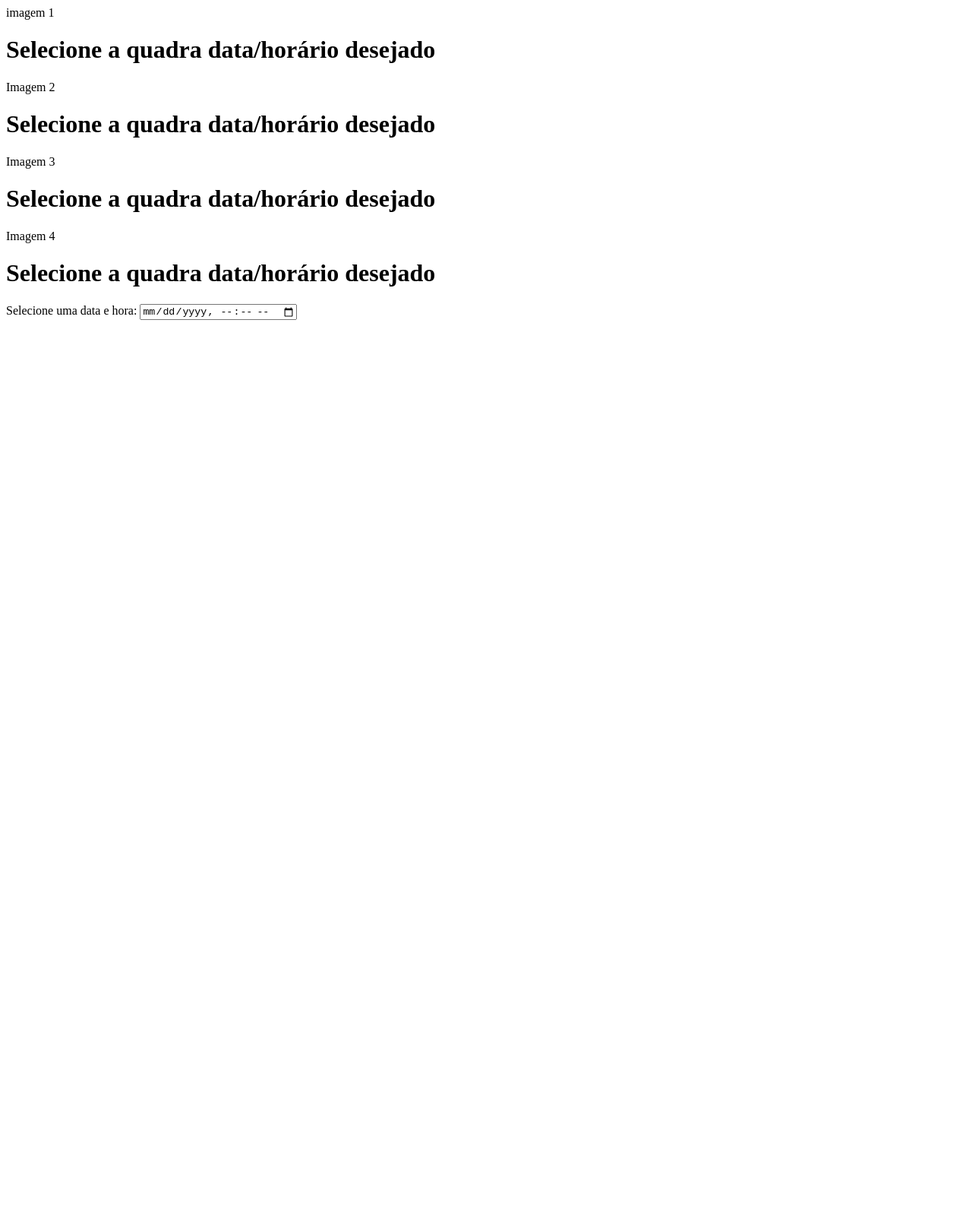
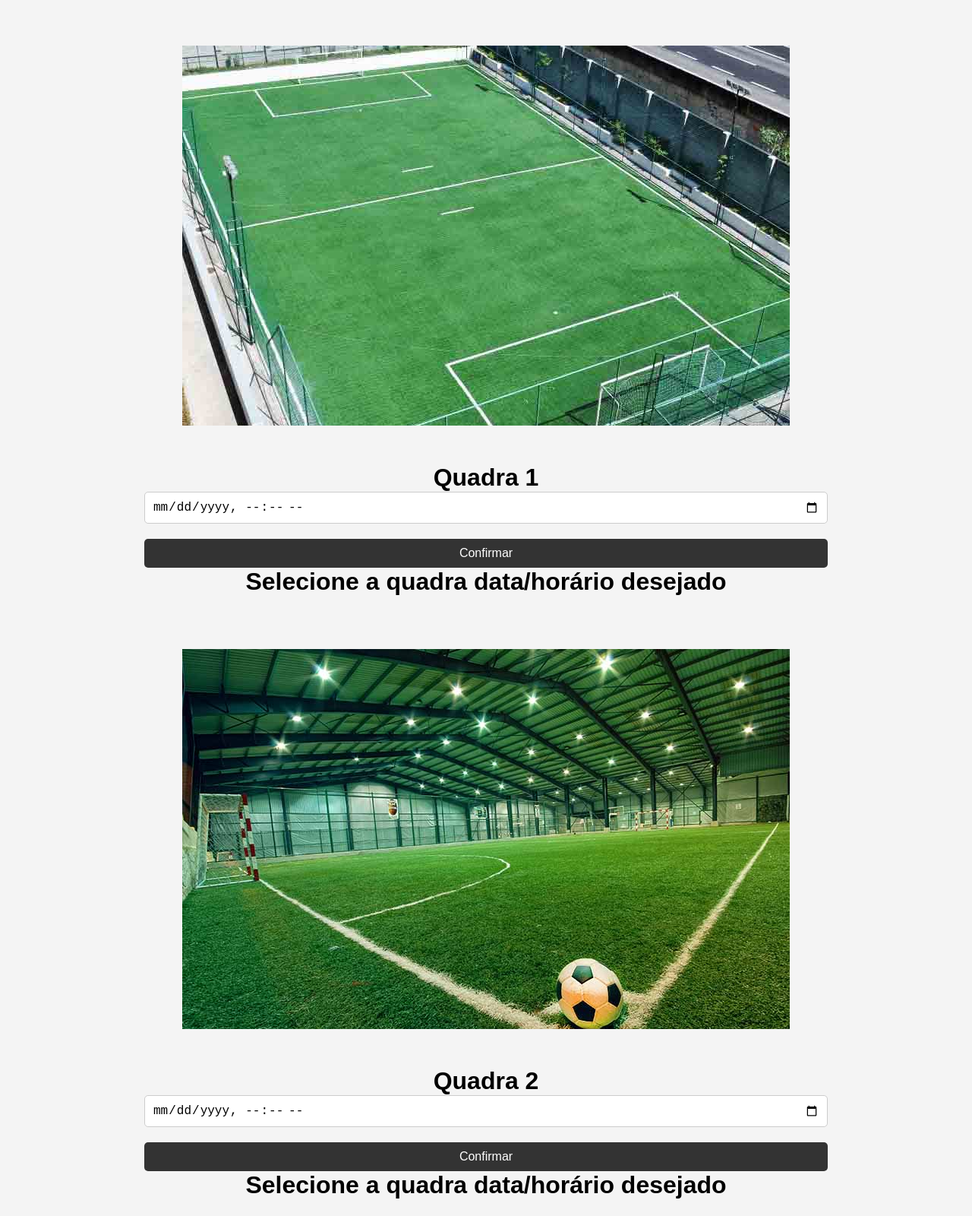
Before and after one commit to JuanVP4/Juan_Peres, a plain HTML site: page selecionarquadras.html in a window 1280 px wide. Shown: the top 1600 px of the page at 76% size. Before the commit the page ends 800 px from the top, so only its background shows below. Drawn offline with Linux system fonts and the light colour scheme.

Commit message:
Add upload do trabalho atualizado
Ok.

```diff
--- a/globals.css
+++ b/globals.css
@@ -351,3 +351,31 @@ button:hover {
         opacity: 1;
     }
 }
+
+.img_1 {
+    background-image: url(Camp_1.jpg);
+    width: 600px;
+    height: 400px;
+}
+
+.img_2 {
+    background-image: url(Camp_2.jpg);
+    width: 600px;
+    height: 400px;
+}
+
+.img_3 {
+    background-image: url(Camp_3.jpeg);
+    width: 600px;
+    height: 400px;
+}
+
+.img_4 {
+    background-image: url(Camp_4.jpg);
+    width: 600px;
+    height: 400px;
+}
+
+.login_body {
+
+}
--- a/selecionarquadras.html
+++ b/selecionarquadras.html
@@ -1,34 +1,116 @@
 <!DOCTYPE html>
-<html lang="en">
+<html lang="pt-br">
 <head>
   <meta charset="UTF-8">
   <meta name="viewport" content="width=device-width, initial-scale=1.0">
+  <link rel="stylesheet" href="globals.css">
+  <style>
+    body {
+      display: flex;
+      flex-direction: column;
+      align-items: center;
+    }
+
+    .image-text-container {
+      text-align: center;
+      margin: 10px;
+    }
+
+    .img-container {
+      display: flex;
+      flex-direction: column;
+    }
+
+    .img_1, .img_2, .img_3, .img_4 {
+      width: 800px; /* Ajuste a largura conforme necessário */
+      height: 500px; /* Ajuste a altura conforme necessário */
+      margin: 50px; /* Adicione margem entre as imagens */
+      background-color: #ccc; /* Adicione uma cor de fundo para simular as imagens */
+      background-repeat: no-repeat;
+    }
+
+    button {
+      margin-top: 10px;
+    }
+  </style>
   <title>Document</title>
 </head>
-<body>
-  <div class="img_1">imagem 1</div>
-  <h1 >Selecione a quadra data/horário desejado</h1>
-  <div class="img_2">Imagem 2</div>
-  <h1>Selecione a quadra data/horário desejado</h1>
-  <div class="img_3">Imagem 3</div>
-  <h1>Selecione a quadra data/horário desejado</h1>
-  <div class="img_4">Imagem 4</div>
-  <h1>Selecione a quadra data/horário desejado</h1>
+<body class="login_body">
+  <div class="image-text-container">
+    <div class="img-container">
+      <div class="img_1"></div>
+      <h1>Quadra 1</h1>
+      <input type="datetime-local" id="datetime_1" name="datetime_1">
+      <button onclick="confirmarReserva(1)">Confirmar</button>
+    </div>
+    <h1>Selecione a quadra data/horário desejado</h1>
+  </div>
 
+  <div class="image-text-container">
+    <div class="img-container">
+      <div class="img_2"></div>
+      <h1>Quadra 2</h1>
+      <input type="datetime-local" id="datetime_2" name="datetime_2">
+      <button onclick="confirmarReserva(2)">Confirmar</button>
+
+    </div>
+    <h1>Selecione a quadra data/horário desejado</h1>
+  </div>
+
+  <div class="image-text-container">
+    <div class="img-container">
+      <div class="img_3"></div>
+      <h1>Quadra 3</h1>
+      <input type="datetime-local" id="datetime_3" name="datetime_3">
+      <button onclick="confirmarReserva(3)">Confirmar</button>
+    </div>
+    <h1>Selecione a quadra data/horário desejado</h1>
+  </div>
+
+  <div class="image-text-container">
+    <div class="img-container">
+      <div class="img_4"></div>
+      <h1>Quadra 4</h1>
+      <input type="datetime-local" id="datetime_4" name="datetime_4">
+      <button onclick="confirmarReserva(4)">Confirmar</button>
+    </div>
+    <h1>Selecione a quadra data/horário desejado</h1>
+  </div>
+
+  <button onclick="irParaResumo()">Resumo</button>
+
+  <script>
+    function irParaResumo() {
+      window.location.href = 'pagina_resumo.html';
+    }
+
+    function confirmarReserva(quadra) {
+      var datetimeInput = document.getElementById("datetime_" + quadra);
+      var selectedDateTime = datetimeInput.value;
+
+      if (selectedDateTime) {
+        // Coletar informações adicionais (por exemplo, nome, e-mail, número da quadra) aqui
+        var nome = prompt("Digite seu nome:");
+        var email = prompt("Digite seu e-mail:");
+        var numeroQuadra = quadra;
+        // Criar um objeto com as informações
+        var reservaInfo = {
+          nome: nome,
+          email: email,
+          numeroQuadra: numeroQuadra,
+          dataHora: selectedDateTime
+        };
+
+        // Armazenar as informações na sessão ou local storage se necessário
+        sessionStorage.setItem("reservaInfo", JSON.stringify(reservaInfo));
+
+        // Redirecionar para a página de resumo
+        // window.location.href = "pagina_resumo.html";
+        console.log(reservaInfo);
+      } else {
+        alert("Selecione uma data e hora antes de confirmar a reserva.");
+      }
+    }
+  </script>
 </body>
 </html>
-
-<!DOCTYPE html>
-<html lang="en">
-<head>
-    <meta charset="UTF-8">
-    <meta name="viewport" content="width=device-width, initial-scale=1.0">
-    <title>Calendário e Horário Selecionáveis</title>
-</head>
-<body>
-
-    <label for="dataHoraSelecionavel">Selecione uma data e hora:</label>
-    <input type="datetime-local" id="dataHoraSelecionavel" name="dataHoraSelecionavel">
-
-</body>
-</html>
```
Also changed, not shown: cadastro-login.js (+9 -0 lines), pagina_resumo.html (added, +27 -0 lines).
